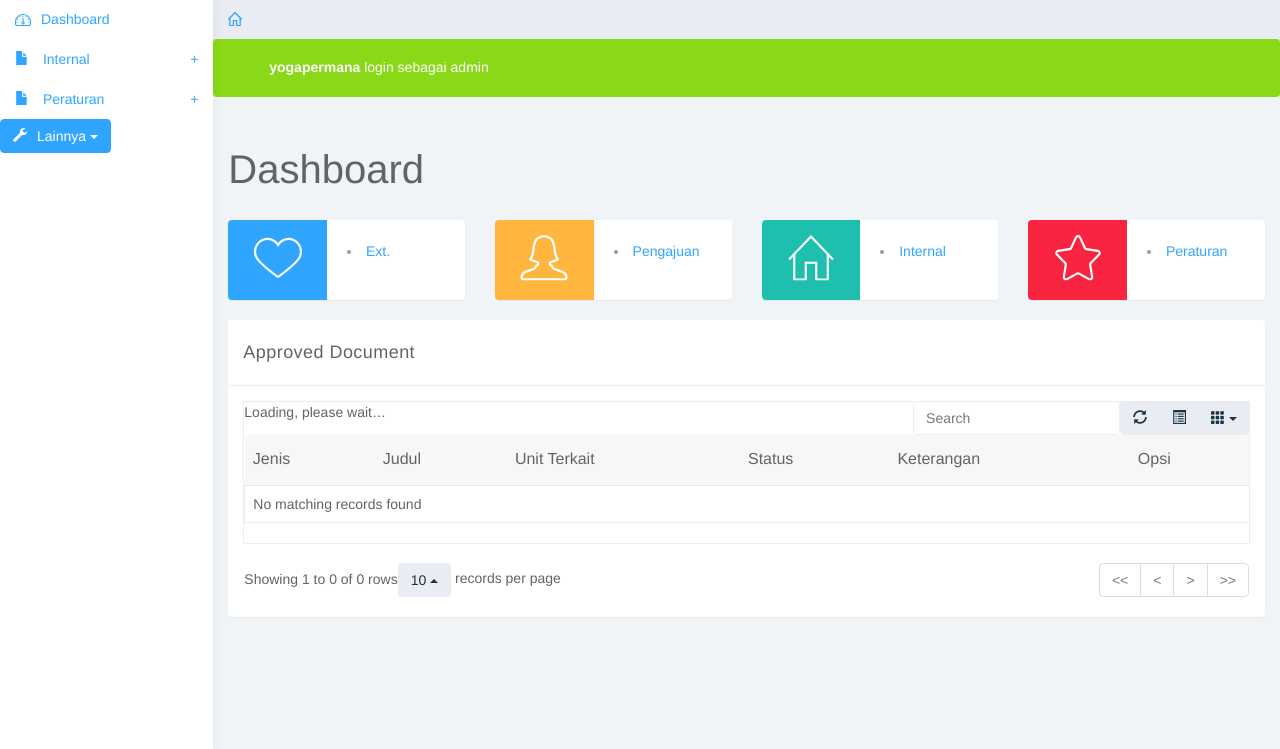
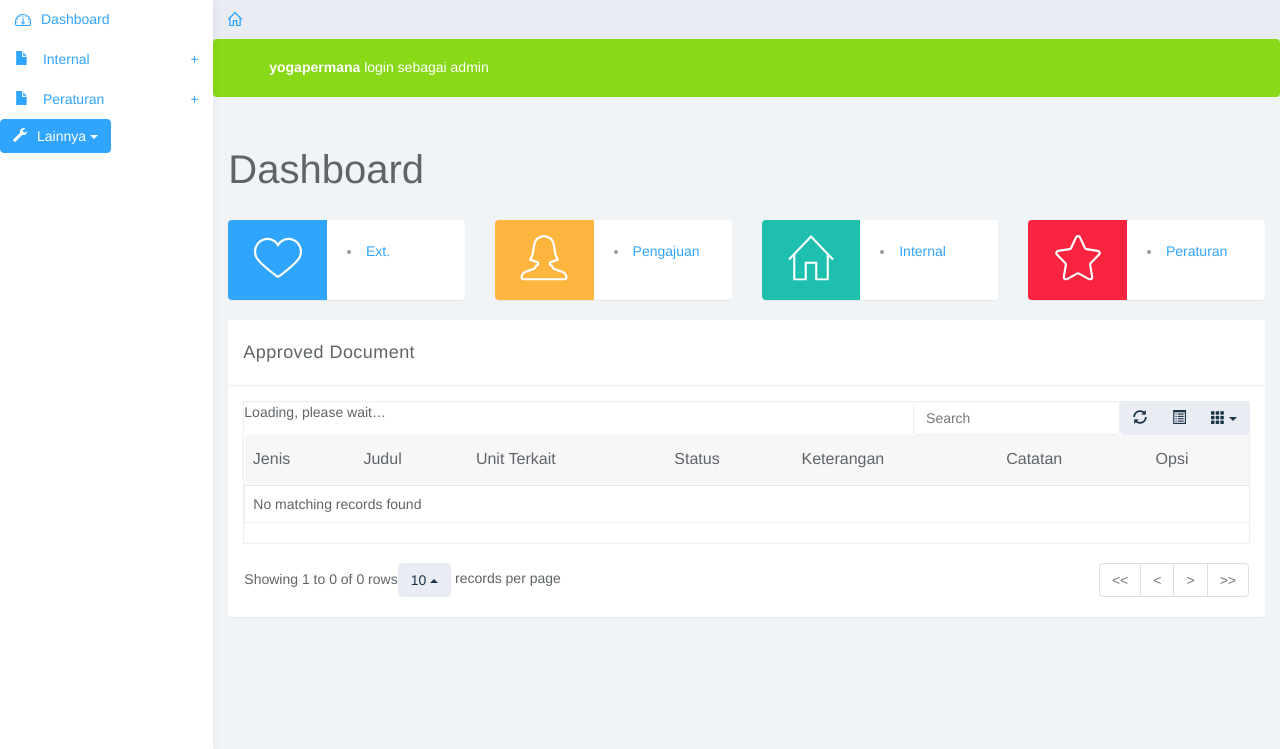
Before and after one commit to yogatanaya/ppml-, a PHP site: page /operator/dashbord.php in a window 1280 px wide. Shown: the part 51-800 px from the top of the page. Run offline with PHP 8.4, Linux system fonts and the light colour scheme; a user stored in the database is signed in; data comes from the database, SQL or seed files in the repository.

Commit message:
Update dashbord.php

```diff
--- a/operator/dashbord.php
+++ b/operator/dashbord.php
@@ -91,6 +91,7 @@
                                 <th data-field="unit">Unit Terkait</th>
                                 <th data-field="status_dokumen">Status</th>
                                 <th data-field="keterangan">Keterangan</th>
+                                <th data-field="catatan">Catatan</th>
 
                                 <th colspan="1">Opsi</th>
                             </tr>
@@ -101,6 +102,7 @@
                             tb_jenis_dokumen.jenis_dokumen,
                             tb_dokumen_baru.id_dokumen,
                             tb_dokumen_baru.nama_dokumen,
+                            tb_dokumen_baru.catatan,
                             tb_dokumen_baru.keterangan,
                             tb_dokumen_baru.`file`,
                             status_dokumen.status_dokumen,
@@ -128,7 +130,7 @@
                                 <td><?php echo $data['unit']; ?></td>
                                 <td><?php echo $data['status_dokumen']; ?></td>
                                 <td><?php echo $data['keterangan']; ?></td>
-
+                                <td><?php echo $data['catatan']; ?></td>
 
                                 <td>
                                     <ul>
```
